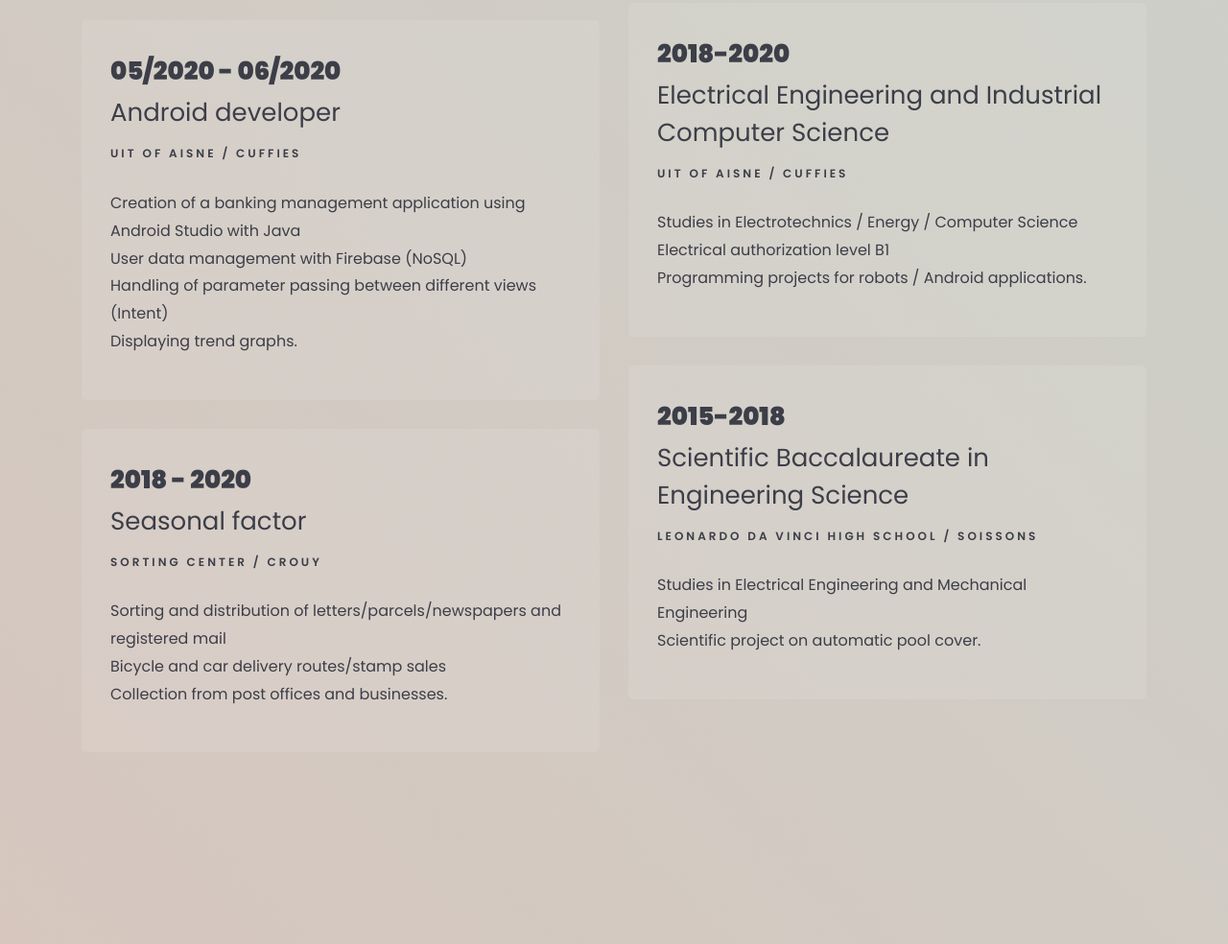
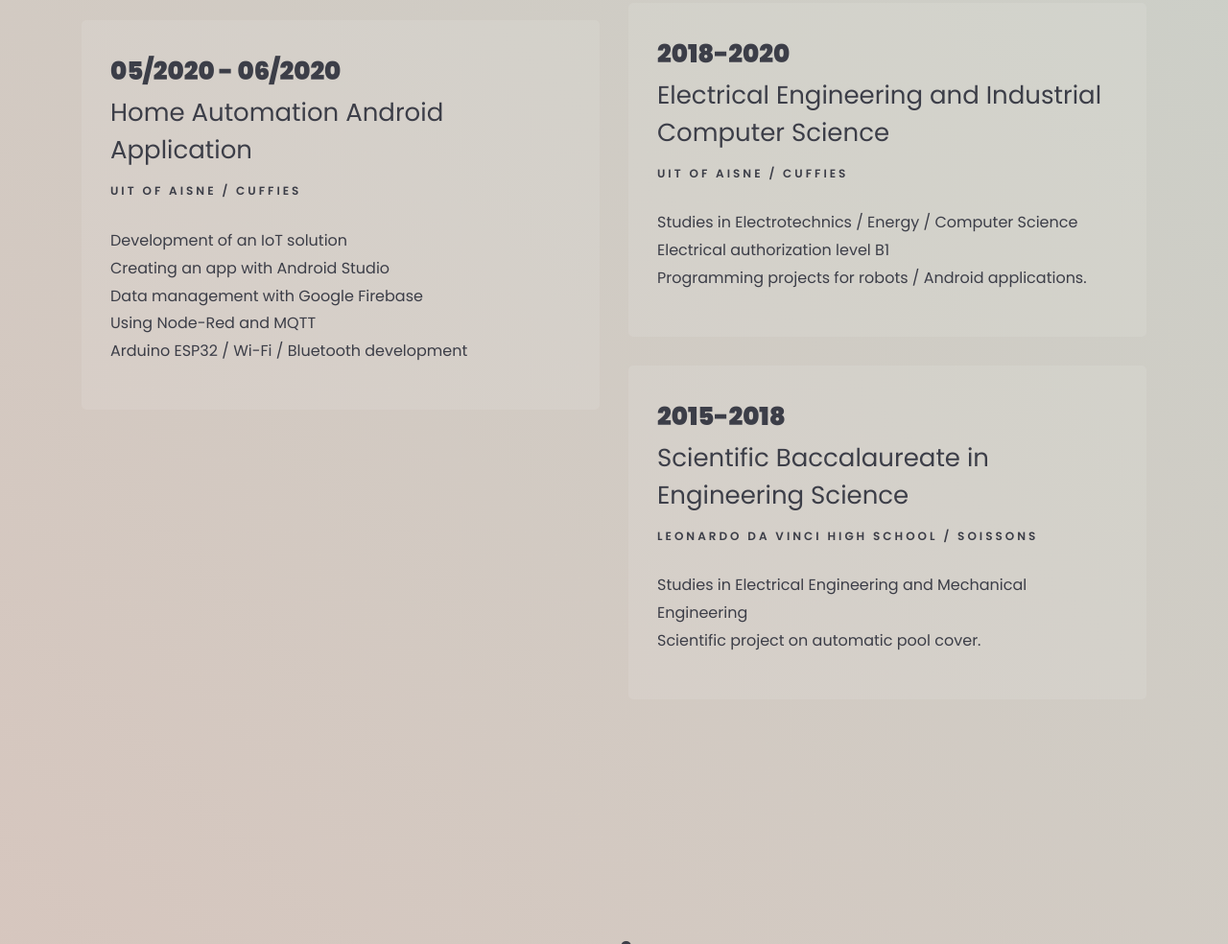
Before and after one commit to Weefle/weefle.github.io, a plain HTML site: page index.html in a window 1280 px wide. Shown: the part 2320-3304 px from the top of the page at 96% size. Drawn offline with nearby package versions, Linux system fonts and the light colour scheme; files whose address does not match are found by name.

Commit message:
Update index.html

```diff
--- a/index.html
+++ b/index.html
@@ -121,7 +121,7 @@
 	                <span class="number" data-number="120">0</span>
 	                <span>Project complete</span>
                 </p>-->
-                <p><a href="https://cdn.discordapp.com/attachments/498575486746624012/1080955239747825774/CV.pdf" class="btn btn-primary py-3 px-3">Download resume</a></p>
+                <p><a href="https://cdn.discordapp.com/attachments/498575486746624012/1134115193887129620/CV_-_Benoit_DUBOIS.jpg" class="btn btn-primary py-3 px-3">Download resume</a></p>
               </div>
 	          </div>
 	        </div>
@@ -141,7 +141,7 @@
     		<div class="row">
     			<div class="col-md-6">
     				<div class="resume-wrap ftco-animate">
-    					<span class="date">09/2020 - Present</span>
+    					<span class="date">09/2020 - 08/2023</span>
     					<h2>.NET and database developer</h2>
     					<span class="position">Gueudet Automobile / Amiens</span>
     					<p class="mt-4">Creation of an ETL workflow for company data (SSIS)<br>
@@ -153,20 +153,13 @@
     				</div>
     				<div class="resume-wrap ftco-animate">
     					<span class="date">05/2020 - 06/2020</span>
-    					<h2>Android developer</h2>
+    					<h2>Home Automation Android Application</h2>
     					<span class="position">UIT of Aisne / Cuffies</span>
-    					<p class="mt-4">Creation of a banking management application using Android Studio with Java<br>
-							User data management with Firebase (NoSQL)<br>
-							Handling of parameter passing between different views (Intent)<br>
-							Displaying trend graphs.</p>
-    				</div>
-    				<div class="resume-wrap ftco-animate">
-    					<span class="date">2018 - 2020</span>
-    					<h2>Seasonal factor</h2>
-    					<span class="position">Sorting center / Crouy</span>
-    					<p class="mt-4">Sorting and distribution of letters/parcels/newspapers and registered mail<br>
-							Bicycle and car delivery routes/stamp sales<br>
-							Collection from post offices and businesses.</p>
+    					<p class="mt-4">Development of an IoT solution<br>
+							Creating an app with Android Studio<br>
+							Data management with Google Firebase<br>
+							Using Node-Red and MQTT<br>
+					Arduino ESP32 / Wi-Fi / Bluetooth development</p>
     				</div>
     			</div>
 
```
